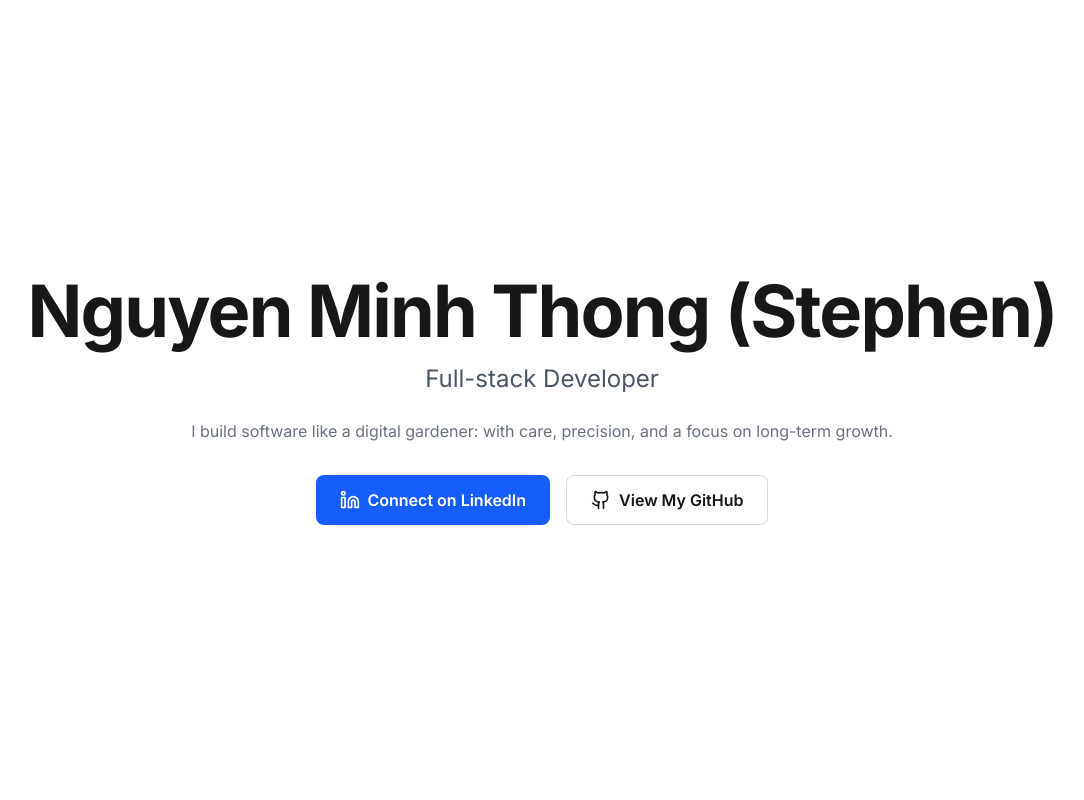
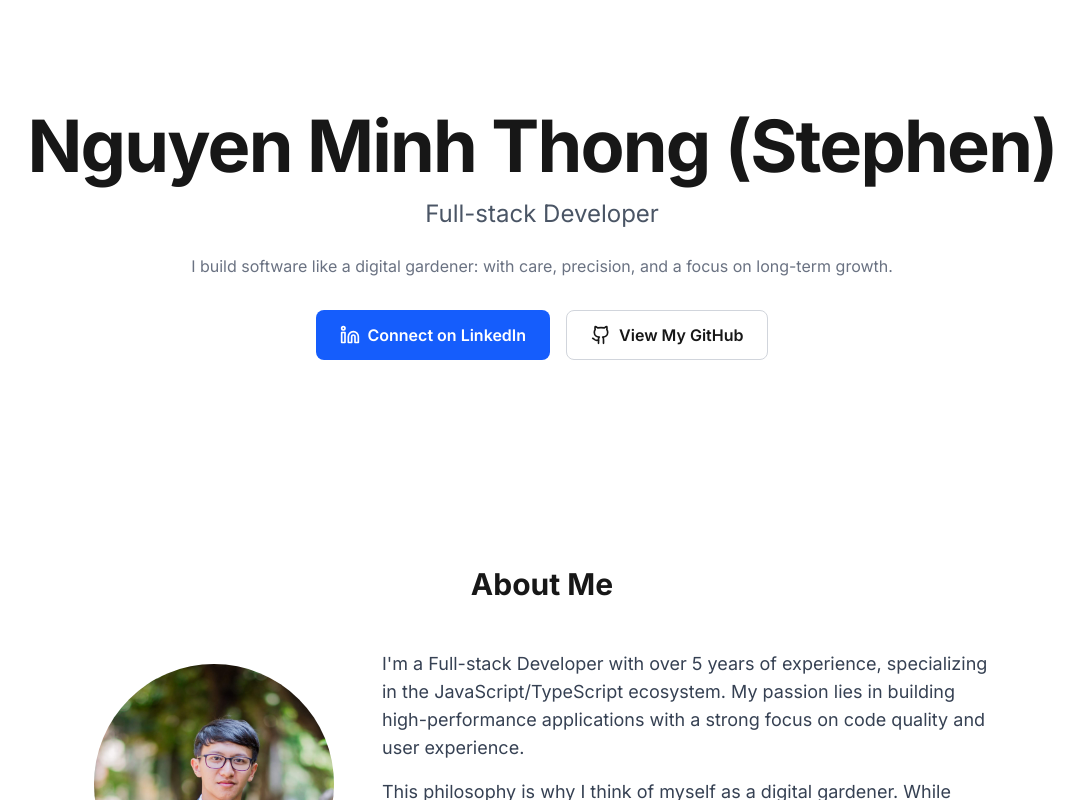
Before and after one commit to minhthong8197/portfolio, a Next.js app: page / in a window 1280 px wide. Shown: the top 800 px of the page, without its empty margins (98-1182 px from the left). Built offline with nearby package versions, Linux system fonts and the light colour scheme.

Commit message:
feat: update reduce height of Hero section

```diff
--- a/components/Hero.tsx
+++ b/components/Hero.tsx
@@ -3,7 +3,7 @@ import { Linkedin, Github } from "lucide-react";
 
 const Hero = () => {
   return (
-    <section id="home" className="w-full h-screen flex flex-col justify-center items-center text-center">
+    <section id="home" className="w-full min-h-[calc(100vh-330px)] flex flex-col justify-center items-center text-center">
       <h1 className="text-4xl sm:text-6xl md:text-7xl font-bold tracking-tight">Nguyen Minh Thong (Stephen)</h1>
       <p className="mt-4 text-xl sm:text-2xl text-gray-600">Full-stack Developer</p>
       <p className="mt-6 max-w-3xl text-gray-500">I build software like a digital gardener: with care, precision, and a focus on long-term growth.</p>
```
